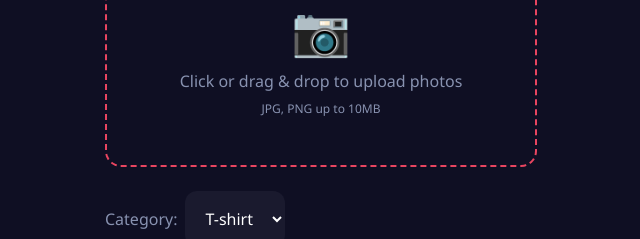
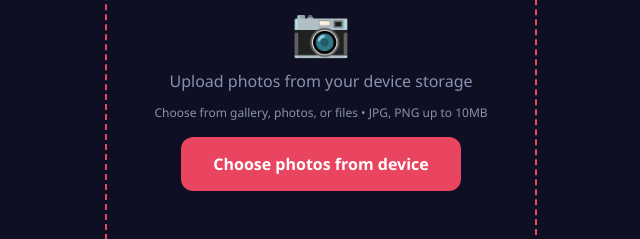
Before and after one commit to mn5658734/Drape.ai, a React (Vite) app in the folder web/: page /wardrobe in a window 1280 px wide. Shown: the part 207-446 px from the top of the page, without its empty margins (319-959 px from the left). Built offline with nearby package versions, Linux system fonts and the light colour scheme; no server answers; sample sign-in values are in the browser's storage.

Commit message:
Add explicit 'Choose photos from device' button for upload from device storage

```diff
--- a/web/src/pages/WardrobePage.jsx
+++ b/web/src/pages/WardrobePage.jsx
@@ -63,15 +63,22 @@ export default function WardrobePage() {
 
       <div
         className="upload-zone"
-        onClick={() => fileRef.current?.click()}
         onDrop={handleDrop}
         onDragOver={handleDragOver}
         onDragLeave={handleDragLeave}
       >
         <input ref={fileRef} type="file" accept="image/*" onChange={handleFile} />
         <p style={{ fontSize: 48, marginBottom: 8 }}>📷</p>
-        <p style={{ color: '#8892b0', marginBottom: 8 }}>Click or drag & drop to upload photos</p>
-        <p style={{ fontSize: 12, color: '#8892b0' }}>JPG, PNG up to 10MB</p>
+        <p style={{ color: '#8892b0', marginBottom: 12 }}>Upload photos from your device storage</p>
+        <p style={{ fontSize: 12, color: '#8892b0', marginBottom: 16 }}>Choose from gallery, photos, or files • JPG, PNG up to 10MB</p>
+        <button
+          type="button"
+          className="btn"
+          onClick={() => fileRef.current?.click()}
+          style={{ maxWidth: 280 }}
+        >
+          Choose photos from device
+        </button>
         {uploading && <p style={{ marginTop: 12, color: '#e94560' }}>Uploading...</p>}
       </div>
 
```
